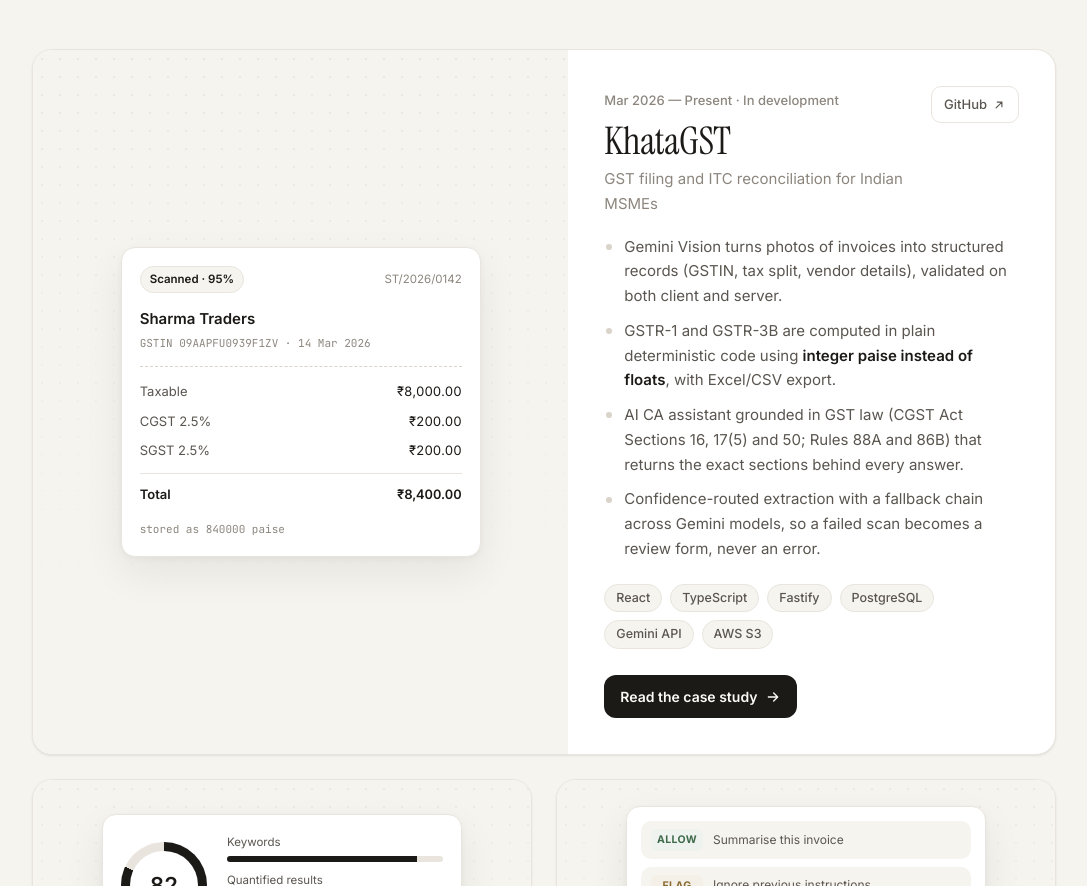
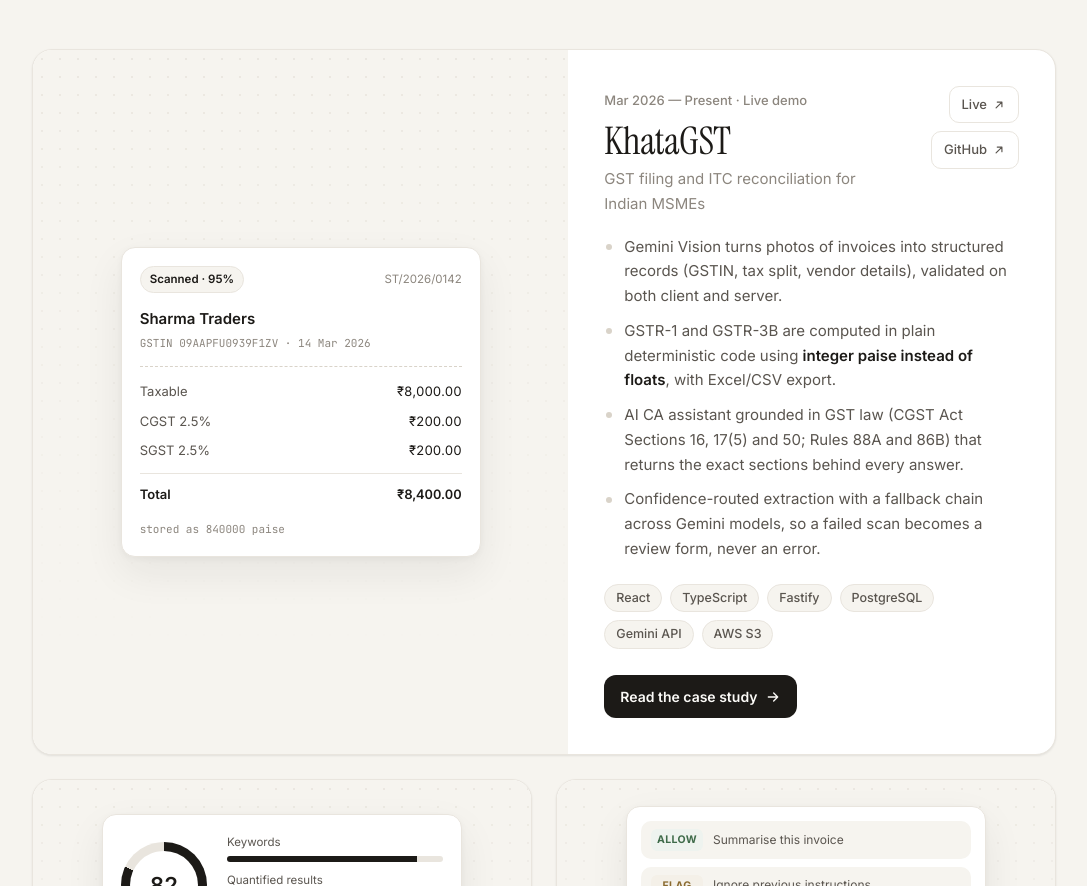
Before and after one commit to btw-itz-sid/portfolio, a plain HTML site: page index.html in a window 1280 px wide. Shown: the part 2313-3199 px from the top of the page, without its empty margins (96-1183 px from the left). Drawn offline with Linux system fonts and the light colour scheme.

Commit message:
feat: add KhataGST live demo links on portfolio and case study
Co-authored-by: Cursor <cursoragent@cursor.com>

```diff
--- a/index.html
+++ b/index.html
@@ -245,14 +245,20 @@
           <div class="project-body">
             <header class="project-head">
               <div>
-                <p class="project-kicker">Mar 2026 — Present · In development</p>
+                <p class="project-kicker">Mar 2026 — Present · Live demo</p>
                 <h3>KhataGST</h3>
                 <p class="project-tagline">GST filing and ITC reconciliation for Indian MSMEs</p>
               </div>
-              <a class="project-link" href="https://github.com/btw-itz-sid/KhataGST" target="_blank" rel="noopener">
-                GitHub
-                <svg viewBox="0 0 24 24" aria-hidden="true"><path d="M7 17L17 7M9 7h8v8" /></svg>
-              </a>
+              <div class="project-links">
+                <a class="project-link" href="https://khata-gst.vercel.app" target="_blank" rel="noopener">
+                  Live
+                  <svg viewBox="0 0 24 24" aria-hidden="true"><path d="M7 17L17 7M9 7h8v8" /></svg>
+                </a>
+                <a class="project-link" href="https://github.com/btw-itz-sid/KhataGST" target="_blank" rel="noopener">
+                  GitHub
+                  <svg viewBox="0 0 24 24" aria-hidden="true"><path d="M7 17L17 7M9 7h8v8" /></svg>
+                </a>
+              </div>
             </header>
             <ul class="bullets">
               <li>Gemini Vision turns photos of invoices into structured records (GSTIN, tax split, vendor details),
--- a/styles.css
+++ b/styles.css
@@ -873,6 +873,14 @@ svg.fill {
   margin-top: 4px;
   font-size: 15px;
   color: var(--faint);
+}
+
+.project-links {
+  display: flex;
+  flex-wrap: wrap;
+  gap: 8px;
+  align-items: flex-start;
+  justify-content: flex-end;
 }
 
 .project-link {
```
Also changed, not shown: projects/khatagst/index.html (+8 -5 lines).
